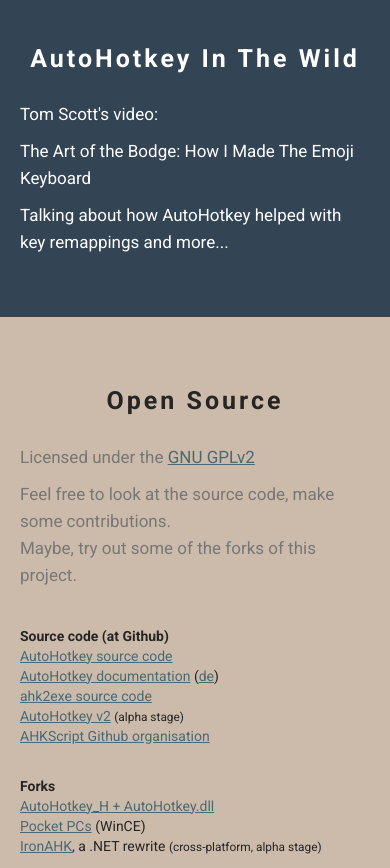
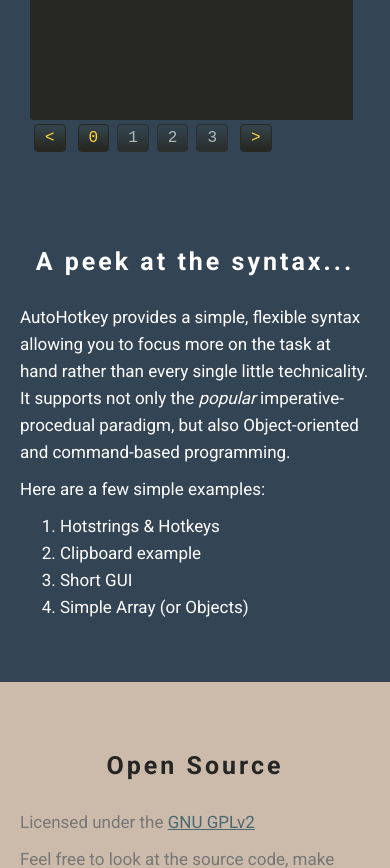
Before and after one commit to Ragnar-F/homepage, a PHP site: page / in a window 390 px wide; the page is wider, and only the part inside the window is pictured. Shown: the part 3163-4031 px from the top of that part. Run offline with PHP 8.4, Linux system fonts and the light colour scheme.

Commit message:
index.html: intergrate code examples

```diff
--- a/assets/monokai.css
+++ b/assets/monokai.css
@@ -12,7 +12,7 @@
 		max-width: 98%;
 		width: 98%;
 	}
-	.code_btn, #counter {
+	#counter {
 		display: none !important;
 	}
 	codecarousel {
--- a/codeexamples.html
+++ b/codeexamples.html
@@ -8,10 +8,10 @@
 		<link href="assets/monokai.css" rel="stylesheet" type="text/css" />
 	</head>
 	<body style="background-color: #334455;">
-		<div class="desc">
+		<!-- <div class="desc">
 			<h2>AutoHotkey - Title</h2>
 			<p>Lorem ipsum dolor sit amet, consectetur adipiscing elit. Maecenas quis dapibus lectus. Curabitur semper sagittis volutpat. Duis eget risus vel nunc feugiat mollis quis a arcu. Mauris eget faucibus turpis. Cras tellus lorem, tempus ac pharetra at, imperdiet nec tellus. Curabitur feugiat ultricies mauris, id eleifend orci tristique ac. Etiam elit odio, facilisis vitae erat at, viverra feugiat tortor. Praesent egestas enim eget augue viverra cursus. Lorem ipsum dolor sit amet, consectetur adipiscing elit. Maecenas cursus mauris dignissim est volutpat suscipit.</p>
-		</div>
+		</div> -->
 		<codecarousel>
 		<codescreen>
 			<!-- for empty line, add:  &nbsp; <span class="S0"></span>   or   &nbsp; <br />   -->
@@ -65,9 +65,9 @@
 			&nbsp; <span class="S0">&nbsp; &nbsp; </span><span class="S12">MsgBox</span><span class="S0"> % </span><span class="S6">"Color "</span><span class="S0"> index </span><span class="S6">" = "</span><span class="S0"> element</span>
 			</codebox>
 		</codescreen>
-		<button class="code_btn" onclick="prev()">&lt;&lt; Prev</button>
+		<button class="code_btn" onclick="prev()">&lt;</button>
 		<div id="tracker"></div>
-		<button class="code_btn" onclick="next()">Next &gt;&gt;</button>
+		<button class="code_btn" onclick="next()">&gt;</button>
 		<span id="counter">0</span>
 		</codecarousel>
 		<script>
--- a/index.html
+++ b/index.html
@@ -123,20 +123,27 @@
 				<div class="row">
 					<div class="mbr-box mbr-box--fixed mbr-box--adapted">
 						<div class="mbr-box__magnet mbr-box__magnet--top-right mbr-section__left col-sm-6">
-							<figure class="mbr-figure mbr-figure--adapted mbr-figure--caption-inside-bottom mbr-figure--full-width">
+							<figure class="mbr-figure mbr-figure--adapted mbr-figure--caption-inside-bottom mbr-figure--full-width" style="height:400px;padding:2px;border:none;background:none">
 
-								<iframe class="mbr-embedded-video" src="https://www.youtube.com/embed/lIFE7h3m40U?rel=0&amp;autoplay=0&amp;loop=0"   frameborder="0" allowfullscreen></iframe>
+								<iframe class="" src="codeexamples.html" style="width:100%;height:100%" frameborder="0" allowfullscreen></iframe>
 							</figure>
 						</div>
 						<div class="mbr-box__magnet mbr-class-mbr-box__magnet--center-left col-sm-6 mbr-section__right">
 							<div class="mbr-section__container mbr-section__container--middle">
 								<div class="mbr-header mbr-header--auto-align mbr-header--wysiwyg">
-									<h3 class="mbr-header__text">AutoHotkey In The Wild</h3>
+									<h3 class="mbr-header__text">A peek at the syntax...</h3>
 
 								</div>
 							</div>
 							<div class="mbr-section__container mbr-section__container--middle">
-								<div class="mbr-article mbr-article--auto-align mbr-article--wysiwyg"><p>Tom Scott's video: </p><p>The Art of the Bodge: How I Made The Emoji Keyboard</p><p>Talking about how AutoHotkey helped with key remappings and more...</p></div>
+								<div class="mbr-article mbr-article--auto-align mbr-article--wysiwyg"><p>AutoHotkey provides a simple, flexible syntax allowing you to focus more on the task at hand rather than every single little technicality. It supports not only the <i>popular</i> imperative-procedual paradigm, but also Object-oriented and command-based programming.</p><p>Here are a few simple examples:</p>
+								<ol>
+									<li>Hotstrings &amp; Hotkeys</li>
+									<li>Clipboard example</li>
+									<li>Short GUI</li>
+									<li>Simple Array (or Objects)
+								</ol>
+								</div>
 							</div>
 
 						</div>
```
